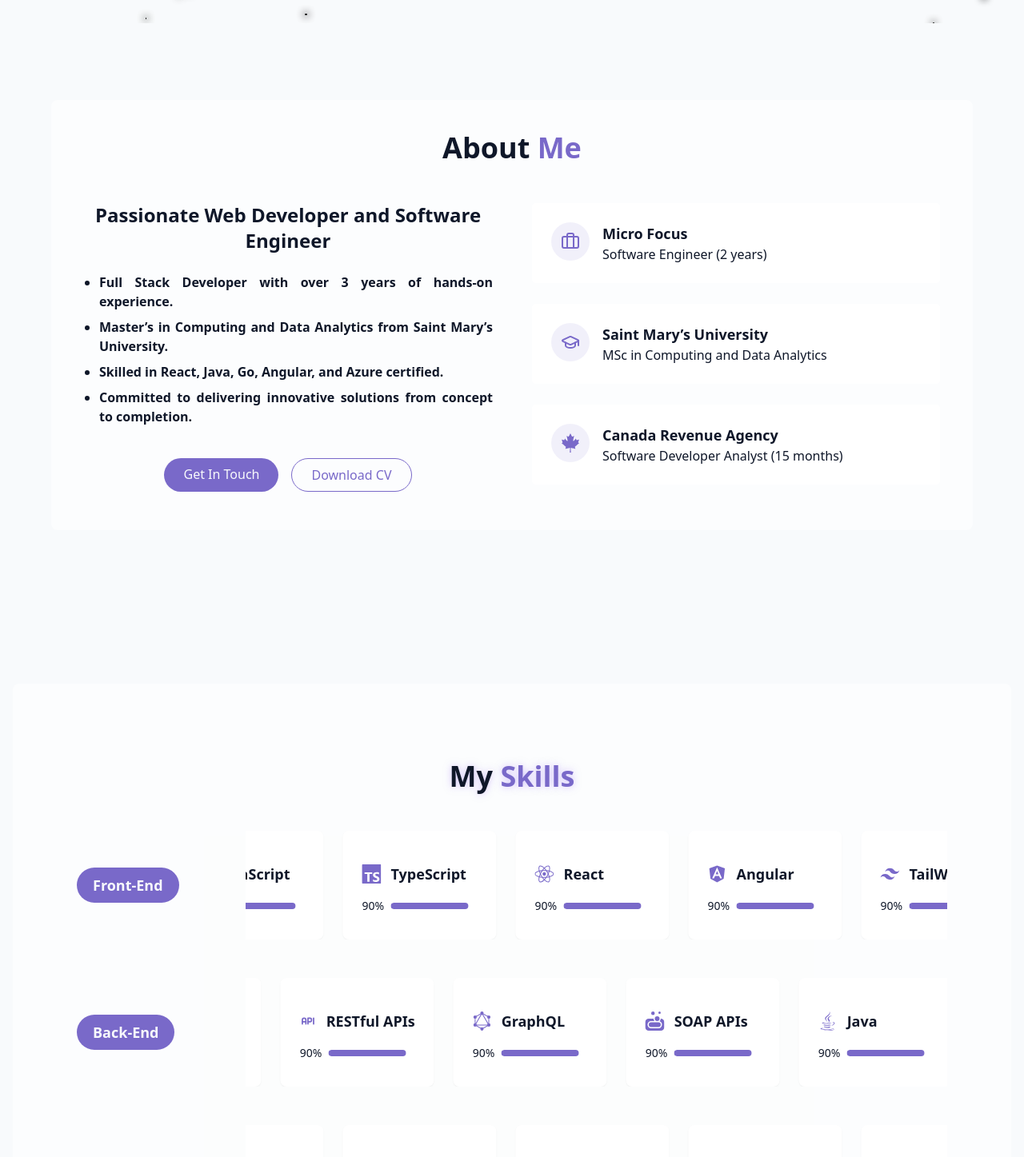
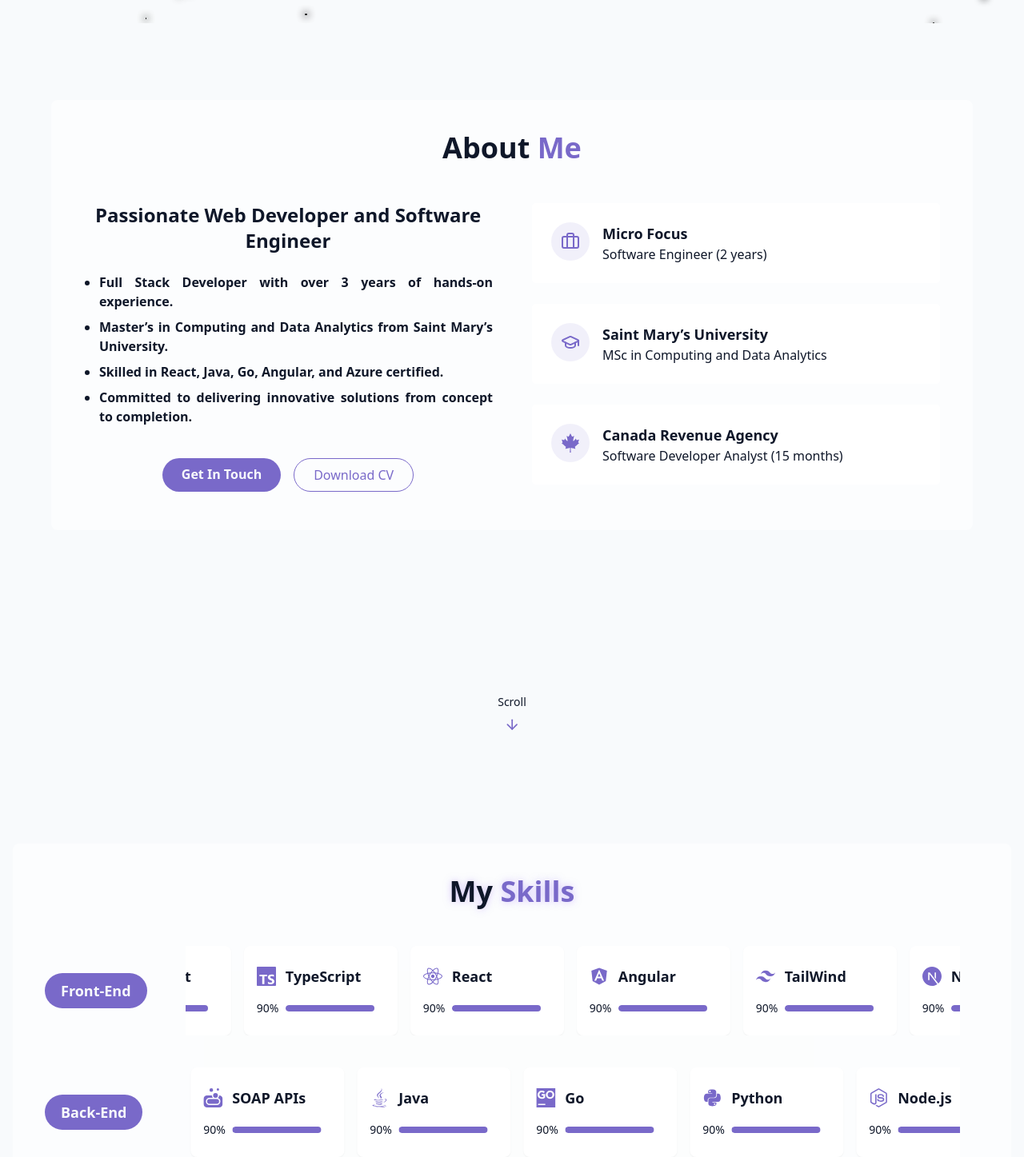
Before and after one commit to vishnutejnk/Portfolio, a React (Vite) app: page / in a window 1280 px wide. Shown: the part 771-2218 px from the top of the page at 80% size. Built offline with nearby package versions, Linux system fonts and the light colour scheme.

Commit message:
More minor updates

```diff
--- a/src/Components/AboutMeSection.tsx
+++ b/src/Components/AboutMeSection.tsx
@@ -1,4 +1,4 @@
-import { Briefcase, GraduationCap } from "lucide-react";
+import { ArrowDown, Briefcase, GraduationCap } from "lucide-react";
 import { useState } from "react";
 import { FaCanadianMapleLeaf } from "react-icons/fa";
 
@@ -11,7 +11,7 @@
 
 	return (
 		<section id="about" className="py-24 px-4 relative">
-			<div className="container mx-auto max-w-6xl bg-card/60 p-2 md:p-10 rounded-lg">
+			<div className="container mx-auto max-w-6xl bg-card/60 p-2 md:p-10 rounded-lg mb-50">
 				<h2 className="text-3xl md:text-4xl font-bold mb-12 text-center">
 					About <span className="text-primary"> Me</span>
 				</h2>
@@ -247,6 +247,12 @@
 					</div>
 				</div>
 			</div>
+			<div className="absolute bottom-8 left-1/2 transform -translate-x-1/2 flex flex-col items-center animate-bounce">
+				<span className="text-sm text-muted-foreground mb-2">
+					Scroll
+				</span>
+				<ArrowDown className="h-5 w-5 text-primary"></ArrowDown>
+			</div>
 		</section>
 	);
 };
--- a/src/Components/HeroSection.tsx
+++ b/src/Components/HeroSection.tsx
@@ -35,7 +35,7 @@
 						<a
 							href="https://github.com/vishnutejnk"
 							target="_blank"
-							className="special-button py-3">
+							className="special-button w-fit flex items-center mx-auto gap-2 py-2">
 							View My Work
 						</a>
 					</div>
--- a/src/Components/SkillsSection.tsx
+++ b/src/Components/SkillsSection.tsx
@@ -87,7 +87,7 @@
 export const SkillsSection = () => {
 	return (
 		<section id="skills" className="py-24 px-4 relative">
-			<div className="container mx-auto max-w-7xl bg-card/60 p-2 md:p-20 rounded-lg">
+			<div className="container mx-auto max-w-7xl bg-card/60 p-2 md:px-10 md:py-6 rounded-lg">
 				<h2 className="text-3xl md:text-4xl font-bold mt-4 mb-6 md:mb-12 text-center text-glow">
 					My <span className="text-primary">Skills</span>
 				</h2>
@@ -97,7 +97,7 @@
 					return (
 						<div
 							key={index}
-							className="md:grid md:grid-cols-[15%_85%] gap-6 mb-6 md:mb-12">
+							className="md:grid md:grid-cols-[13%_87%] mb-6 md:mb-10">
 							{/* Category Label */}
 							<div className="hidden md:flex items-center">
 								<h3
@@ -114,7 +114,7 @@
 							<div className="overflow-hidden md:mx-6">
 								<div
 									className={cn(
-										"flex gap-6 carousel-track",
+										"flex gap-4 carousel-track",
 										index % 2 === 0
 											? "animate-scroll-left"
 											: "animate-scroll-right"
@@ -136,10 +136,10 @@
 										<div
 											key={`${index}-${skillIndex}`}
 											className={cn(
-												"bg-card p-2 md:p-6 rounded-lg shadow-xs card-hover flex-shrink-0 w-16 md:w-48",
+												"bg-card p-2 md:p-4 rounded-lg shadow-xs card-hover flex-shrink-0 w-16 md:w-48",
 												"flex-col justify-center items-center"
 											)}>
-											<div className="flex flex-col items-center mb-2 md:mb-4 md:flex-row pt-4">
+											<div className="flex flex-col items-center mb-2 md:mb-4 md:flex-row pt-2">
 												<skill.icon
 													size="24"
 													className="text-primary text-2xl mb-2 md:mb-0 md:mr-3"
--- a/src/index.css
+++ b/src/index.css
@@ -167,7 +167,7 @@
 @utility special-button {
   @apply px-6 py-2 rounded-full bg-primary text-primary-foreground
           transition-all duration-300 hover:shadow-[0_0_10px_rgba(139,92,246,0.5)]
-          hover:scale-105 active:scale-95;
+          hover:scale-105 active:scale-95 font-semibold;
 }
 
 @utility star {
```
Also changed, not shown: public/file.png (renamed from src/assets/file.png).
